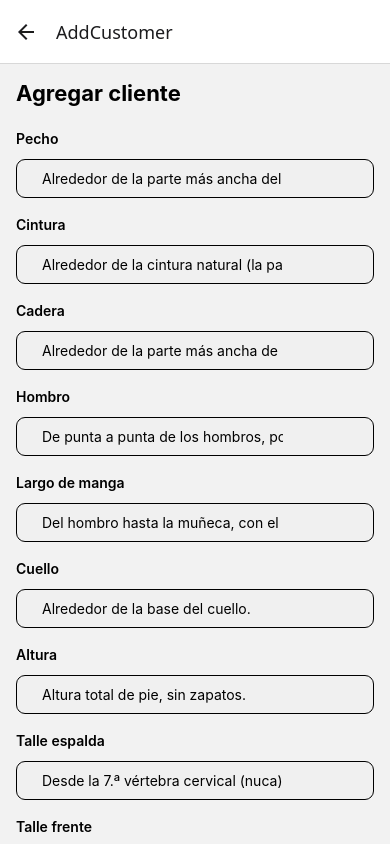
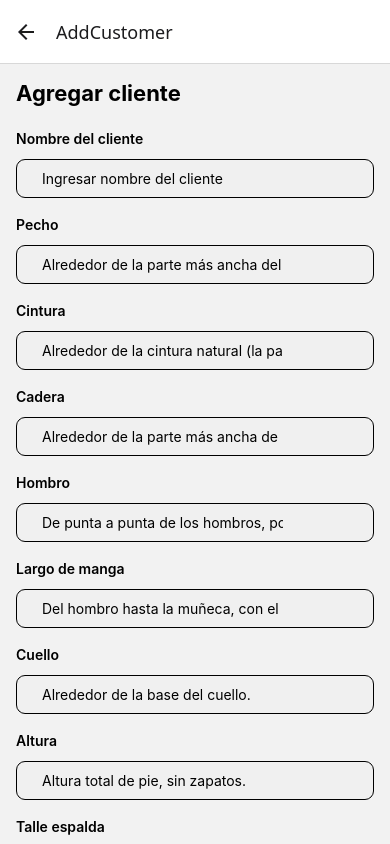
Before and after one commit to lefmejia/ProyectoClase849, a React Native app in the folder MiPrimeraApp/: screen /AddCustomer in a window 390 px wide. Built offline with nearby package versions, Linux system fonts and the light colour scheme.

Commit message:
guardando cambios

```diff
--- a/MiPrimeraApp/src/screens/AddCustomerScreen.tsx
+++ b/MiPrimeraApp/src/screens/AddCustomerScreen.tsx
@@ -11,6 +11,7 @@ type Props = NativeStackScreenProps<RootStackParamList, 'AddCustomer'>;
 export default function AddCustomerScreen({ route, navigation }: Props) {
     const { user } = useAuth();
 
+    const [nombre, setNombre] = useState('');
     const [pecho, setPecho] = useState('');
     const [cintura, setCintura] = useState('');
     const [cadera, setCadera] = useState('');
@@ -38,6 +39,14 @@ export default function AddCustomerScreen({ route, navigation }: Props) {
     return (
         <ScrollView contentContainerStyle={styles.container}>
             <Text style={styles.title}>Agregar cliente</Text>
+
+            <Text style={styles.label}>Nombre del cliente</Text>
+            <CustomInput
+                type="text"
+                placeholder="Ingresar nombre del cliente"
+                value={nombre}
+                onChange={setNombre}
+            />
 
             <Text style={styles.label}>Pecho</Text>
             <CustomInput
--- a/MiPrimeraApp/src/screens/LoginScreen.tsx
+++ b/MiPrimeraApp/src/screens/LoginScreen.tsx
@@ -15,7 +15,7 @@ export default function LoginScreen ({navigation}:any)
             const allowed = login(email);
             if(allowed)
             {
-                navigation.navigate('Home', {email})
+                navigation.navigate('MainTabs', {email})
             }
             else
             {
```
